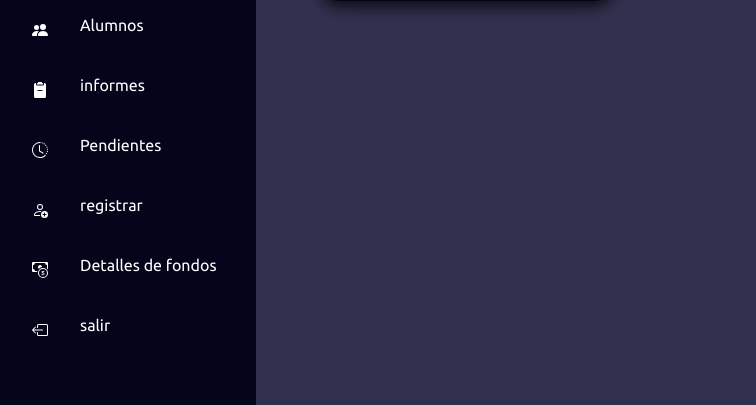
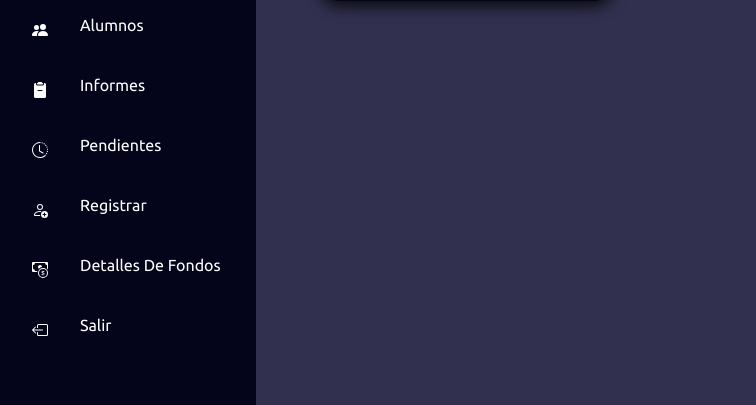
Before and after one commit to JeffreyMardoqueo-17/Gestor-Pagos-CAEZ, a React (Create React App) app in the folder REACT-PRYECT/caezpagosalumnos/: page / in a window 1280 px wide. Shown: the part 205-610 px from the top of the page, without its empty margins (0-756 px from the left). Built offline with nearby package versions, Linux system fonts and the light colour scheme.

Commit message:
efecto hover del icono

```diff
--- a/REACT-PRYECT/caezpagosalumnos/src/App.css
+++ b/REACT-PRYECT/caezpagosalumnos/src/App.css
@@ -97,7 +97,6 @@ body {
     left: 0;
     width: 100%;
 }
-
 .navigation ul li {
     position: relative;
     width: 100%;
@@ -105,7 +104,9 @@ body {
     border-top-left-radius: 30px;
     border-bottom-left-radius: 30px;
 }
-
+.navigation ul li a .title{
+    text-transform: capitalize;
+}
 .navigation ul li:hover,
 .navigation ul li.hovered {
     background-color: var(--bg-base);
@@ -115,7 +116,6 @@ body {
     margin-bottom: 40px;
     pointer-events: none;
 }
-
 .navigation ul li a {
     position: relative;
     display: block;
@@ -124,7 +124,6 @@ body {
     text-decoration: none;
     color: var(--white);
 }
-
 .navigation ul li:hover a,
 .navigation ul li.hovered a {
     color: var(--white);
@@ -182,6 +181,12 @@ body {
     border-radius: 50%;
     box-shadow: 35px -35px 0 10px var(--bg-base);
     pointer-events: none;
+}
+
+/*Para que cambie de color el icono*/
+.navigation ul li:hover a .icon ,
+.navigation ul li.hovered a .icon  {
+    color: var(--border);
 }
 
 /*-------HEAD---------*/
```
